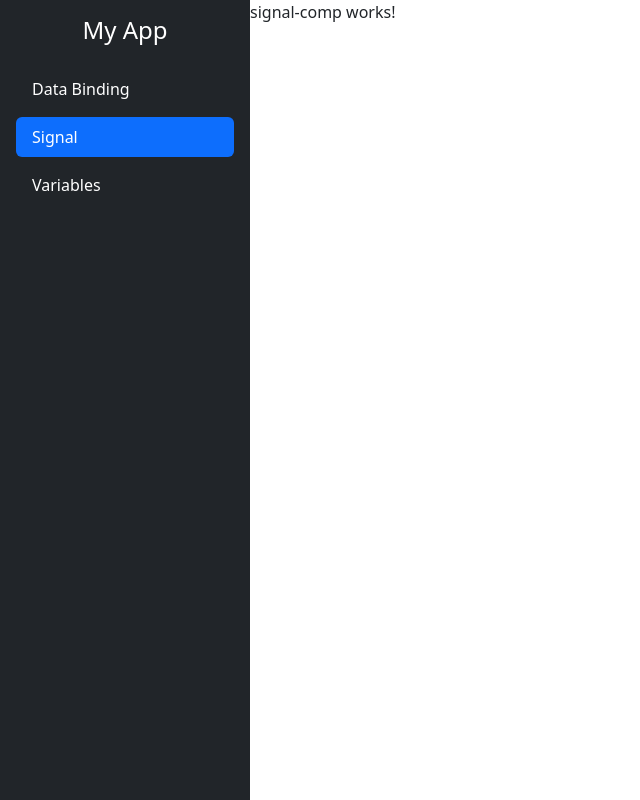
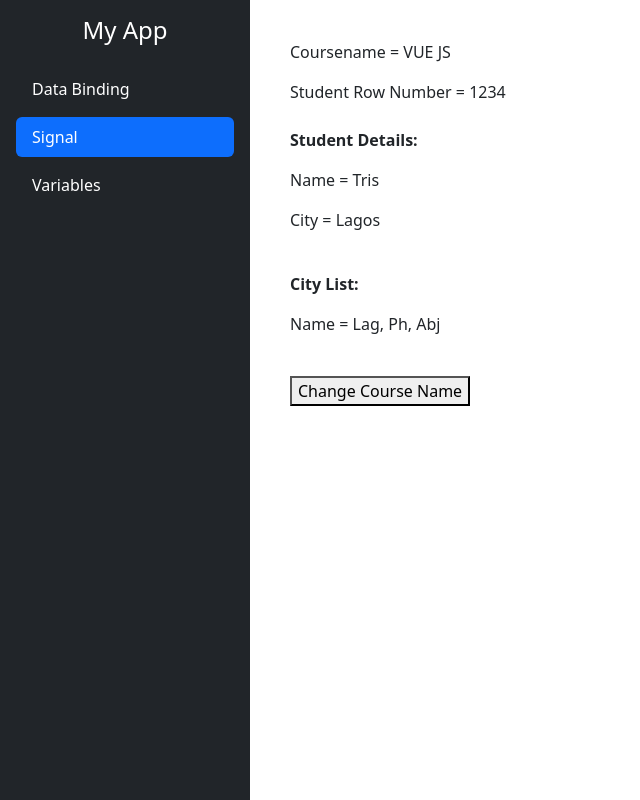
Before and after one commit to beattris/ng21_walkthrough, an Angular app: page /signal in a window 1280 px wide. Shown: the whole page, without its empty margins (0-640 px from the left). Built offline with nearby package versions, Linux system fonts and the light colour scheme.

Commit message:
created and used signals

```diff
--- a/src/app/Components/signal-comp/signal-comp.css
+++ b/src/app/Components/signal-comp/signal-comp.css
@@ -0,0 +1,6 @@
+.row {
+  padding-left: 40px;
+}
+.row:first-child {
+  padding-top: 40px;
+}
--- a/src/app/Components/signal-comp/signal-comp.html
+++ b/src/app/Components/signal-comp/signal-comp.html
@@ -1 +1,30 @@
-<p>signal-comp works!</p>
+<div class="row">
+    <div class="col">
+        <!-- HOW TO ACCESS A SIGNAL (USE () AT THE END OF SIGNAL NAME) -->
+        <p>Coursename = {{ courseName() }} </p>
+    </div>
+</div>
+<div class="row">
+    <div class="col">Student Row Number = {{ rollNumber() }} </div>
+</div><br>
+<div class="row">
+    <!-- HOW TO ACCESS A SIGNAL WHICH IS AN OBJECT -->
+    <div class="col">
+        <p><strong>Student Details:</strong></p>
+        <p>Name = {{ studentDetails().name }} </p>
+        <p>City = {{ studentDetails().city }} </p>
+    </div>
+</div><br>
+<div class="row">
+    <!-- HOW TO ACCESS A SIGNAL WHICH IS AN ARRAY -->
+    <div class="col">
+        <p><strong>City List:</strong></p>
+        <p>Name = {{ cityList() }} </p>
+    </div>
+</div><br>
+<div class="row">
+    <!-- HOW TO CHANGE A SIGNAL -->
+    <div class="col">
+       <button (click)="onChangeCourseName()">Change Course Name</button>
+    </div>
+</div>
--- a/src/app/Components/signal-comp/signal-comp.ts
+++ b/src/app/Components/signal-comp/signal-comp.ts
@@ -1,4 +1,4 @@
-import { Component } from '@angular/core';
+import { Component, Signal, signal } from '@angular/core';
 
 @Component({
   selector: 'app-signal-comp',
@@ -7,5 +7,31 @@ import { Component } from '@angular/core';
   styleUrl: './signal-comp.css',
 })
 export class SignalComp {
+  // courseName: string = 'NG 21';
 
+  // CREATING A SIGNAL
+  courseName = signal('NG 21');
+
+  // WE CAN STORE OTHER THINGS IN A SIGNAL (NOT JUST STRINGS)
+  rollNumber = signal(1234);
+  studentDetails = signal({ name: 'Tris', city: 'Lagos' });
+  cityList = signal(['Lag', ' Ph', ' Abj']);
+
+  // HOW TO GIVE A SIGNAL A DATATYPE
+  courseDuration: Signal<string> = signal('Three Months');
+
+  // CREATING A FXN TO CHANGE A SIGNAL
+  onChangeCourseName() {
+    this.courseName.set("Java")
+  };
+
+  constructor() {
+    console.log('Before' + this.courseName());
+
+    setTimeout(() => {
+      // TO CHANGE A 'SIGNAL' YOU USE THE SET() METHOD
+      this.courseName.set('VUE JS');
+      console.log('After' + this.courseName());
+    }, 3000);
+  }
 }
```
